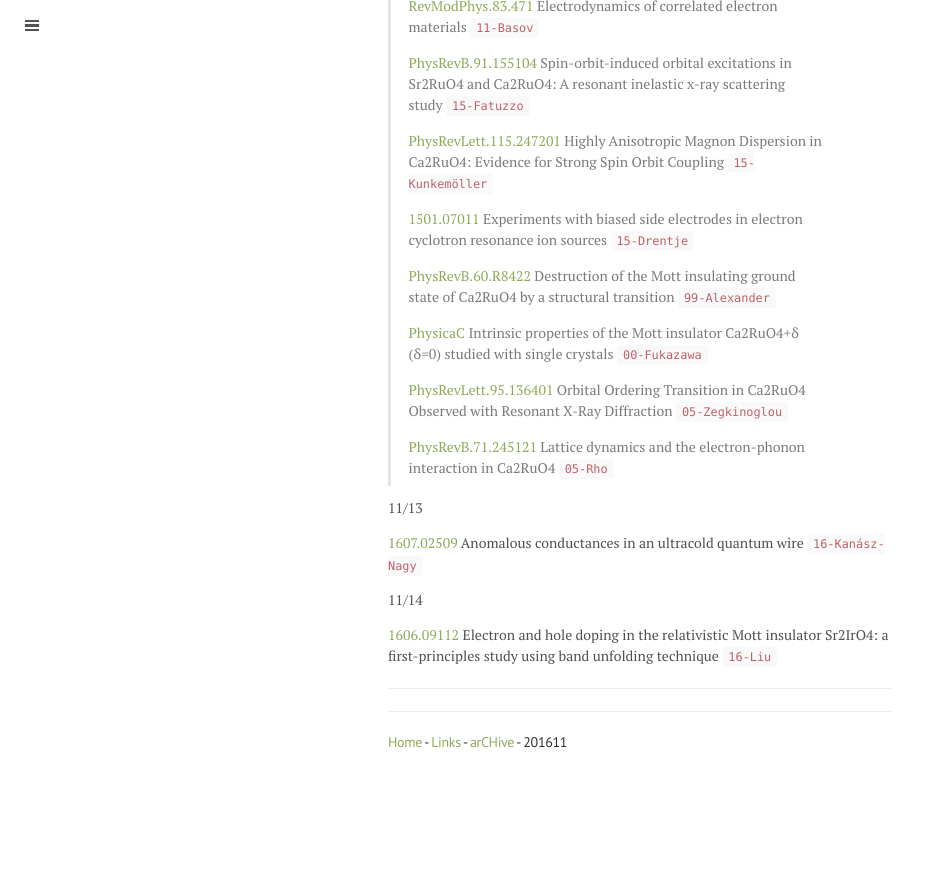
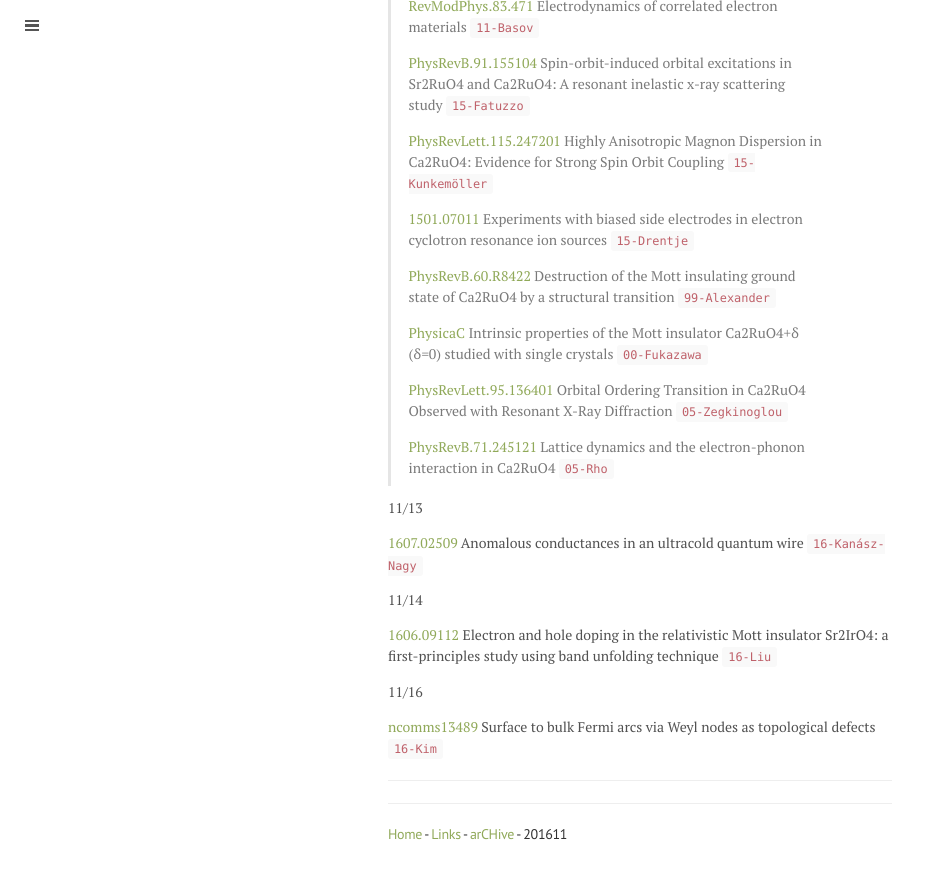
Before and after one commit to qkrwlsghdcjsworlt/work, a Jekyll site: the page built from 201611.md, in a window 1280 px wide and 900 px high, scrolled down 2422 px. Shown: the top 879 px of the window, without its empty margins (0-930 px from the left). Built offline with Jekyll 4.4.1, drawn with Linux system fonts in a browser that asks for light colours; formulas are drawn with MathJax 3; before the commit the page ends 3230 px from its top, so only the background shows below that.

Commit message:
“update”

```diff
--- a/201611.md
+++ b/201611.md
@@ -120,6 +120,10 @@ title: 201611
 
 [1606.09112](https://arxiv.org/abs/1606.09112) Electron and hole doping in the relativistic Mott insulator Sr2IrO4: a first-principles study using band unfolding technique `16-Liu`
 
+11/16
+
+[ncomms13489](http://www.nature.com/articles/ncomms13489) Surface to bulk Fermi arcs via Weyl nodes as topological defects `16-Kim`
+
 
 ---
 
```
